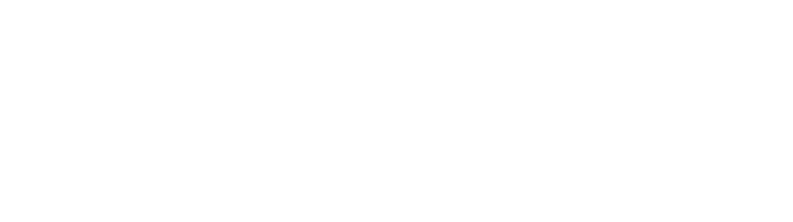
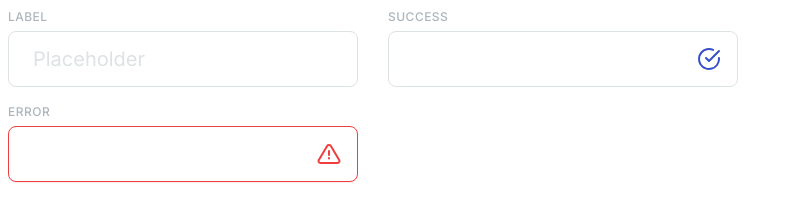
Before and after one commit to js-tasks-ru/htmlcss-20220414_elizaveta3, a website: page 07-lection5/04-input/index.html in a window 1280 px wide. Shown: the whole page, without its empty margins (0-793 px from the left). Drawn offline with Linux system fonts and the light colour scheme.

Commit message:
add input

```diff
--- a/07-lection5/04-input/index.html
+++ b/07-lection5/04-input/index.html
@@ -1,11 +1,23 @@
 <!DOCTYPE html>
 <!-- Страница с полем ввода -->
 <html lang="ru">
-    <head>
-        <link rel="stylesheet" href="../../assets/css/main.css">
-        <link rel="stylesheet" href="./input.css">
-    </head>
-    <body>
-
-    </body>
+<head>
+    <link rel="stylesheet" href="../../assets/css/main.css">
+    <link rel="stylesheet" href="./input.css">
+</head>
+<body
+    style="display: grid; grid-template-columns: repeat(2, 1fr); width: 730px; column-gap: 30px; row-gap: 16px; height: 0;">
+    <div class="input-group">
+        <label class="input-group__label" for="input">Label</label>
+        <input class="input-group__input" type="text" placeholder="Placeholder" id="input">
+    </div>
+    <div class="input-group">
+        <label class="input-group__label" for="success">Success</label>
+        <input class="input-group__input input-group_is-success" type="text" id="success">
+    </div>
+    <div class="input-group">
+        <label class="input-group__label" for="error">Error</label>
+        <input class="input-group__input input-group_is-error" type="text" id="error">
+    </div>
+</body>
 </html>
--- a/07-lection5/04-input/input.css
+++ b/07-lection5/04-input/input.css
@@ -0,0 +1,57 @@
+.input-group{
+    display: flex;
+    flex-direction: column;
+}
+
+.input-group__label{
+    margin-bottom: 5px;
+    font-family: 'Inter';
+    font-weight: 500;
+    font-size: 12px;
+    line-height: 18px;
+    letter-spacing: 0.04em;
+    text-transform: uppercase;
+    color: var(--grey-3);
+    }
+
+    .input-group__input{
+    padding: 0;
+    font-family: 'Inter';
+    font-weight: 400;
+    font-size: 20px;
+    line-height: 26px;
+    color: var(--grey-4);
+    height: 56px;
+    border: 1px solid var(--grey-2);
+    border-radius: 8px;
+    padding-left: 24px;
+    }
+
+    .input-group__input::-moz-placeholder{
+    color: var(--grey-2);
+    }
+
+    .input-group__input::-webkit-input-placeholder{
+    color: var(--grey-2);
+    }
+
+    .input-group__input:focus{
+    border: 1px solid var(--success);
+    box-shadow: var(--shadow-2);
+    }
+
+    .input-group_is-success{
+    background-image: url(../../assets/images/images/success.svg);
+    background-repeat: no-repeat;
+    background-size: 24px 24px;
+    background-position: center right 16px;
+    }
+
+    .input-group_is-error{
+    background-image:url(../../assets/images/images/error.svg);
+    background-repeat: no-repeat;
+    background-size: 24px 24px;
+    background-position: center right 16px;
+    border: 1px solid var(--error);
+    box-shadow: var(--shadow-3);
+    }
--- a/assets/css/main.css
+++ b/assets/css/main.css
@@ -28,6 +28,9 @@
     --histogram: #4263EB;
     --grey-5: rgba(196, 196, 196, 0.5);
     --shadow: rgba(33, 36, 41, 0.05);
+    --shadow-2: 0px 1px 1px rgba(51, 154, 240, 0.1);
+    --shadow-3: 0px 1px 1px rgba(240, 61, 62, 0.1);
+
 
     --calendar: #334D6E;
     --calendar-2: #90A0B7;
```
Also changed, not shown: assets/images/images/error.svg (added), assets/images/images/success.svg (added).
